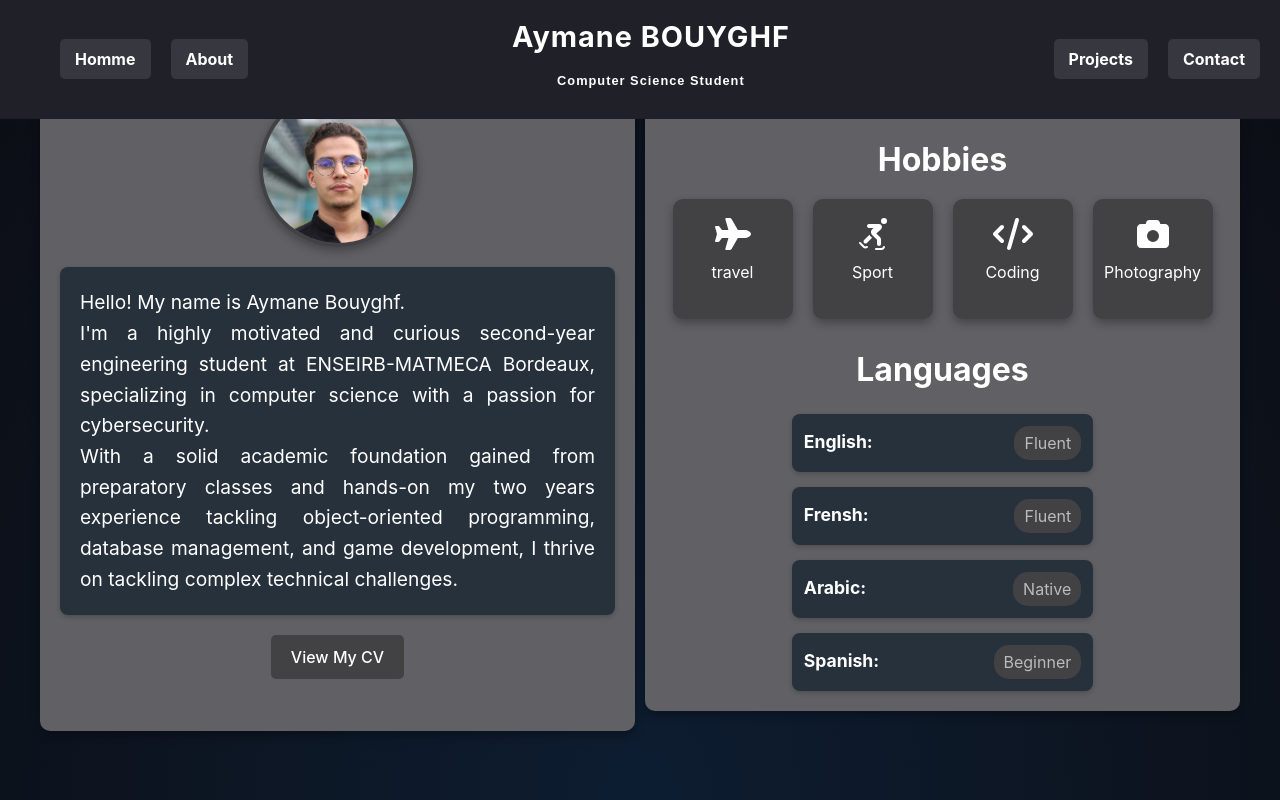
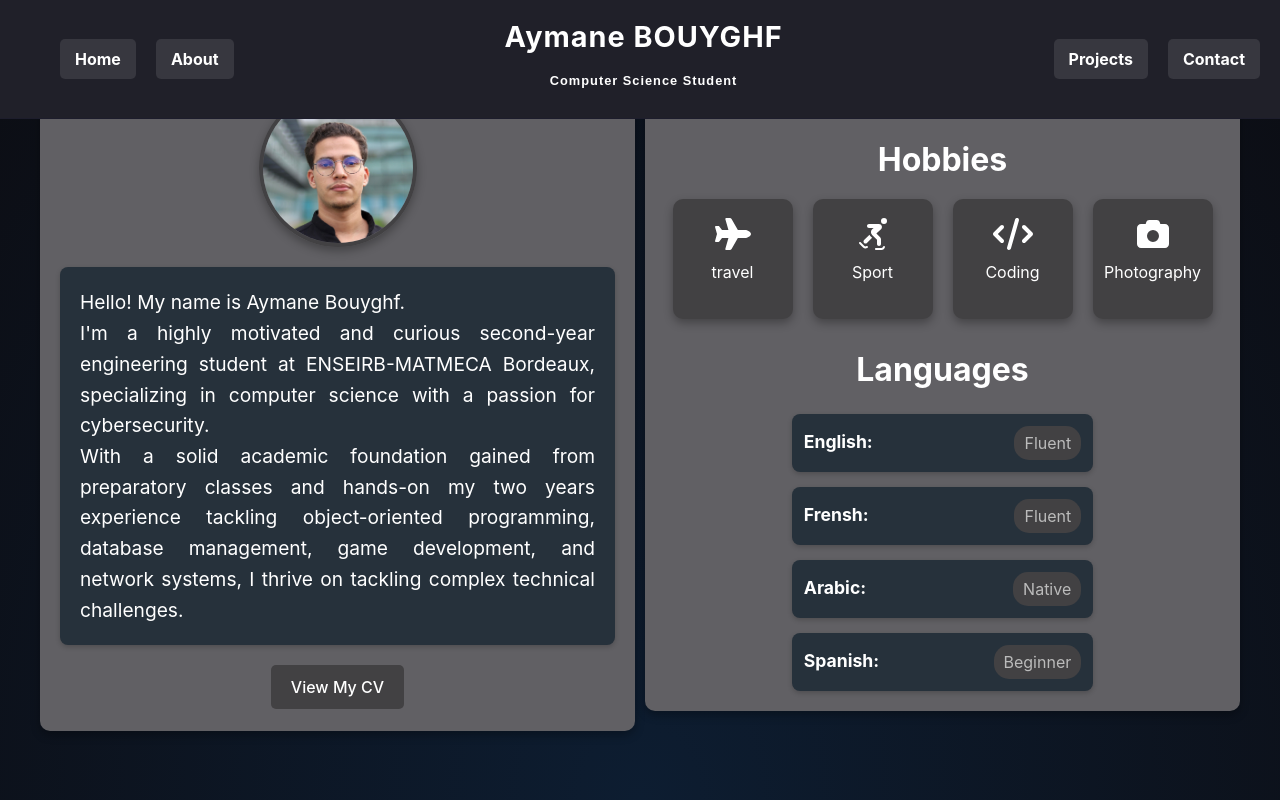
Before and after one commit to aymane-03-cs/Aymane_Bouyghf.github.io, a React (Vite) app: page /Aymane_Bouyghf.github.io/about in a window 1280 px wide. Built offline with nearby package versions, Linux system fonts and the light colour scheme.

Commit message:
refresh fixed

```diff
--- a/src/App.jsx
+++ b/src/App.jsx
@@ -14,6 +14,7 @@ function App() {
           <Route path="/projects" element={<Projects />} />
           <Route path="/about" element={<About />} />
           <Route path="/contact" element={<Contact />} />
+          <Route path="*" element={<Home />} />
         </Routes>
       </main>
     </Router>
--- a/src/components/About/About.jsx
+++ b/src/components/About/About.jsx
@@ -4,26 +4,26 @@ import PhotoCv2 from '../../Pictures/PhotoCv2.jpeg';
 import cv2 from '../../assets/cv2.pdf';
 import Hobbies from './Hobbies/Hobbies';
 import Header from '../Header/Header';
-import Home from '../Home/Home';
 
 const About = () => {
   return (
     <>
-    <Header></Header>
+      <Header />
       <div className="about-container">
         <div className="about">
-        <img src={PhotoCv2} alt="My Photo" className='about-photo'/>
+          <img src={PhotoCv2} alt="My Photo" className='about-photo' />
           <p>
             Hello! My name is Aymane Bouyghf.<br />
             I'm a highly motivated and curious second-year engineering student at ENSEIRB-MATMECA Bordeaux,
             specializing in computer science with a passion for cybersecurity.<br />
             With a solid academic foundation gained from preparatory classes and hands-on my two years experience tackling object-oriented programming,
-          database management, and game development, I thrive on tackling complex technical challenges.
+            database management, game development, and network systems, I thrive on tackling complex technical challenges.
           </p>
           <a
             href={cv2}
-          download="Aymane_Bouyghf_CV.pdf"
             className="cv-link"
+            target="_blank"
+            rel="noopener noreferrer"
           >
             View My CV
           </a>
@@ -31,7 +31,6 @@ const About = () => {
         <Hobbies />
       </div>
     </>
-
   );
 };
 
--- a/src/components/Header/Header.jsx
+++ b/src/components/Header/Header.jsx
@@ -7,7 +7,7 @@ function Header() {
     <header className="header">
       <div className="header-nav">
         <div className="header-nav-list header-nav-list-left">
-          <Link to="/" className="header-nav-link">Homme</Link>
+          <Link to="/" className="header-nav-link">Home</Link>
           <Link to="/About" className="header-nav-link">About</Link>
         </div>
         <div className="header-center">
```
Lines whose indentation alone changed are shown as unchanged.
